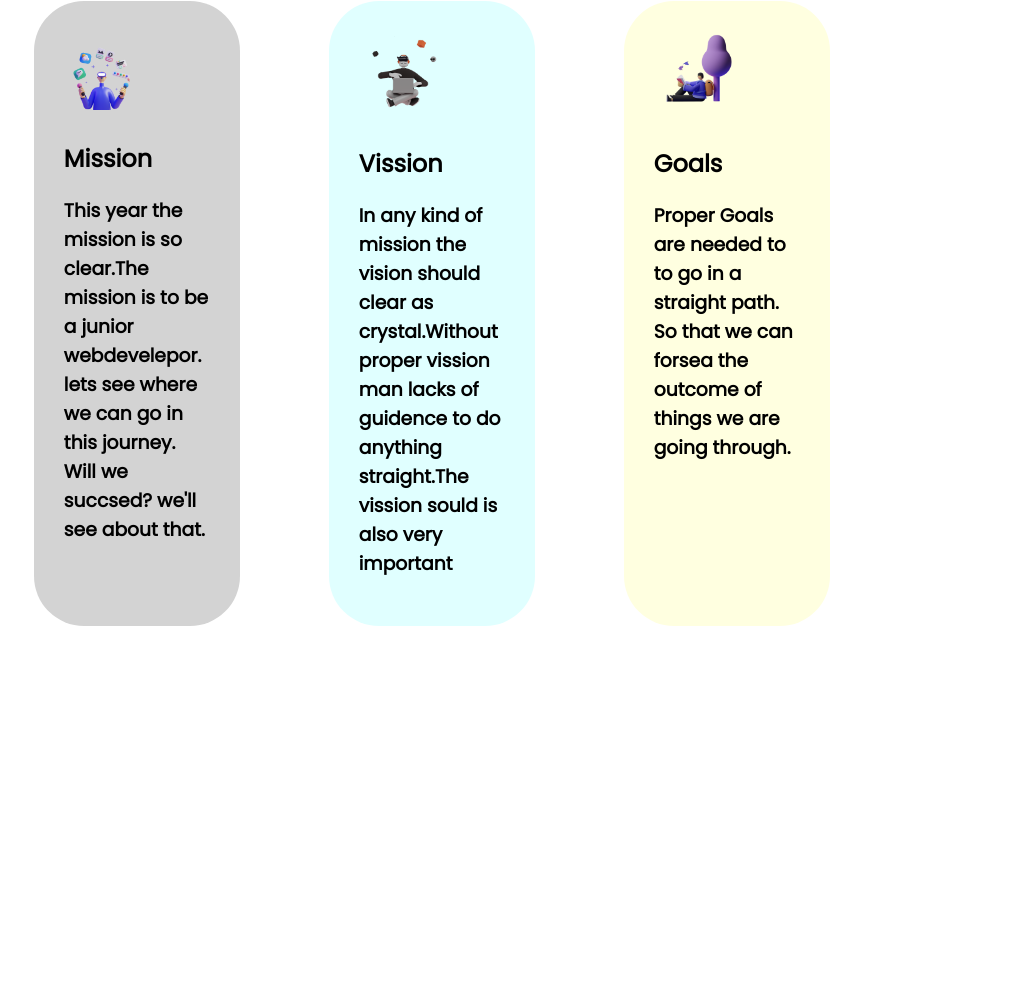
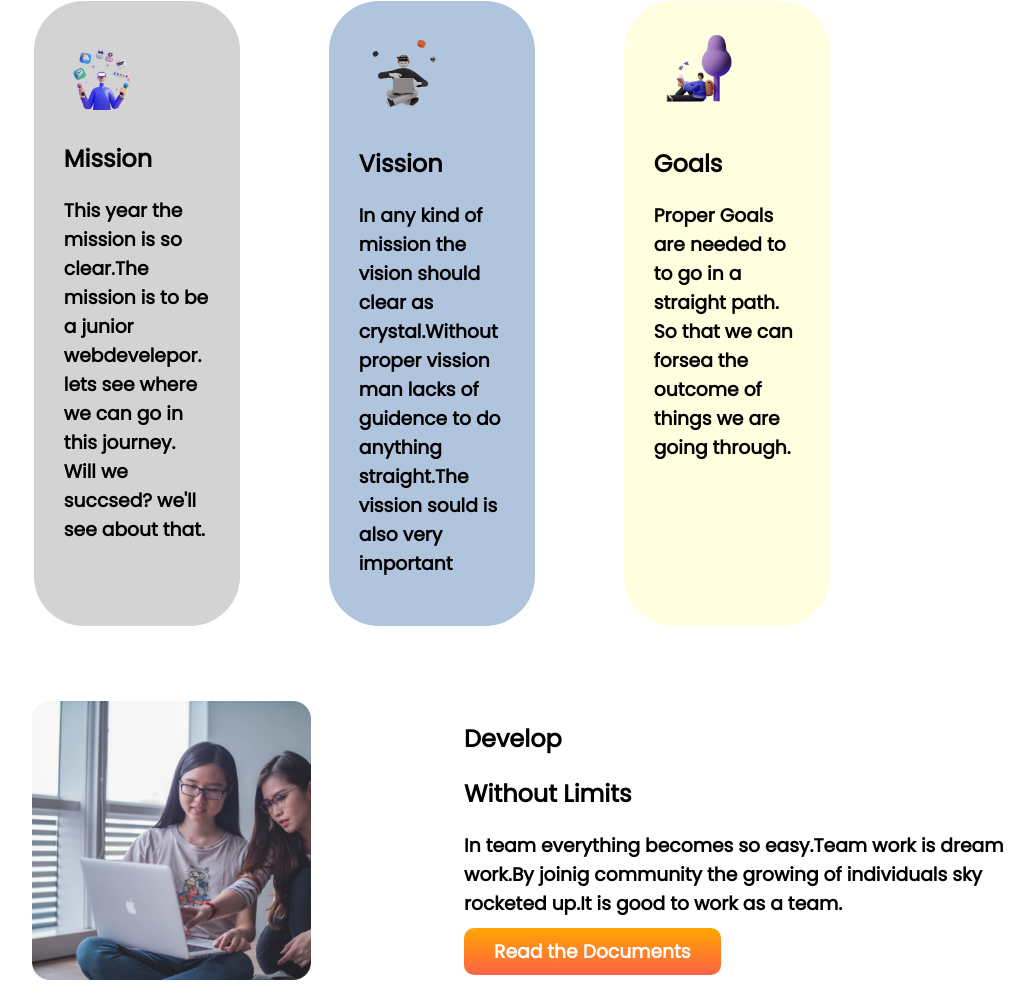
Before and after one commit to Alavi26/Mission2022, a plain HTML site: page index.html in a window 1280 px wide. Shown: the part 540-1535 px from the top of the page, without its empty margins (208-1242 px from the left). Before the commit the page ends 1174 px from the top, so only its background shows below. Drawn offline with Linux system fonts and the light colour scheme.

Commit message:
3rd part almost done

```diff
--- a/index.html
+++ b/index.html
@@ -44,7 +44,20 @@
                 <h3>Proper Goals are needed to to go in a straight path. So that we can forsea the outcome of things we are going through.</h3>
             </div>
         </div>
+        <br> <br> <br>
 
+    </section>
+    <section class="third-part">
+        <div>
+            <img class="coding-image" src="images/pictures/coding.png" alt="">
+        </div>
+        <div class="third-text">
+            <h2>Develop</h2>
+            <h2>Without Limits</h2>
+            <h3>In team everything becomes so easy.Team work is dream work.By joinig community the growing of individuals sky rocketed up.It is good to work as a team.</h3>
+            <h3><a class="Link-Button" target="_blank" href="https://en.wikipedia.org/wiki/Teamwork">Read the Documents</a></h3>
+    </div>
+        </div>
     </section>
 </body>
 </html>
--- a/style.css
+++ b/style.css
@@ -34,13 +34,13 @@ body{
     color: white;
     font-weight: 700;
     border-radius: 10px;
-    margin-left: 60px;
+    margin-left: 0px;
 }
 #text1{
     text-align: center;
 }
 .box{
-    align:center;
+
     width: 50%;
     margin-left: 5%;
     margin-right: 5%;
@@ -56,7 +56,9 @@ body{
     background-color: lightgray;
 }
 #box2{
-    background-color: lightcyan;
+    background-color: lightsteelblue;
+}.third-part{
+    display: flex;
 }
 #box3{
     background-color: lightyellow;
@@ -64,3 +66,14 @@ body{
 .mm2022{
     text-align: center;
 }
+.third-part{
+    display: flex;
+}
+.size-50{
+    width: 50%;
+}
+
+.coding-image{
+    width: 42%;
+    padding-left: 35%;
+}
```
